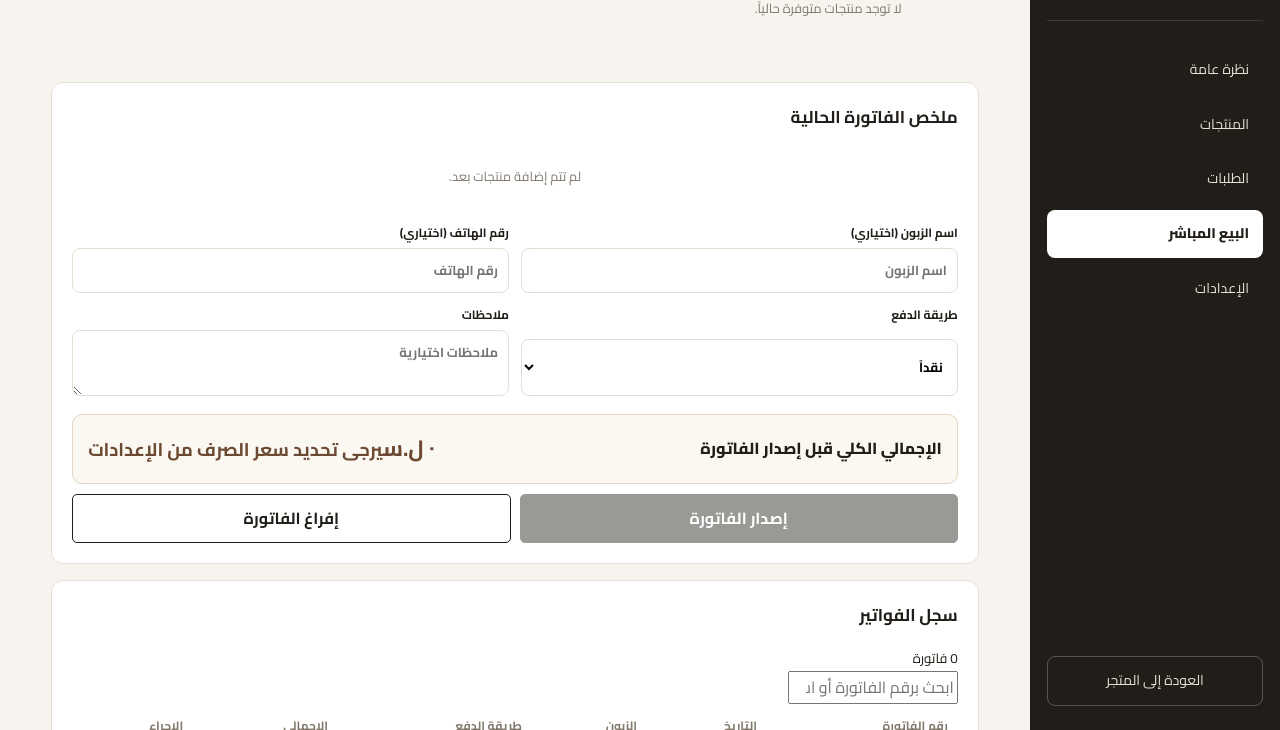
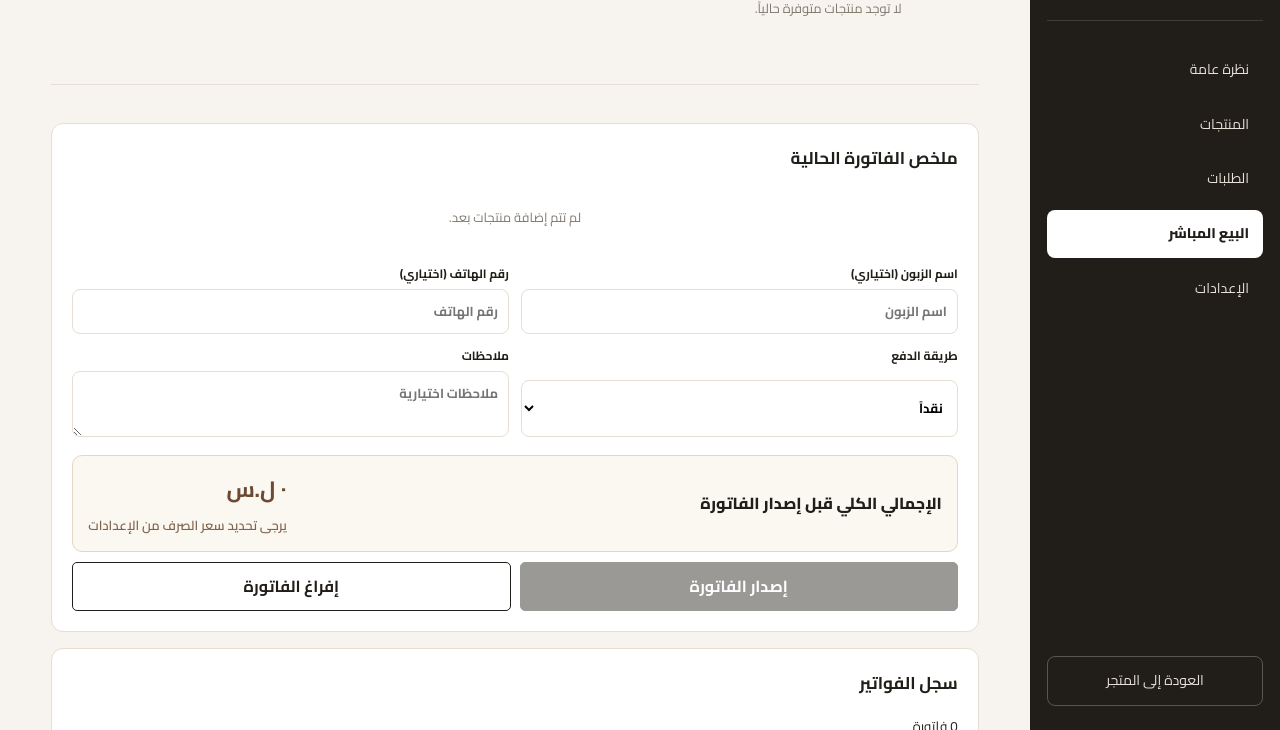
Before and after one commit to Abo7na/Bakery-Store, a plain HTML site: page admin/sales.html in a window 1280 px wide. Shown: the part 70-800 px from the top of the page. Drawn offline with Linux system fonts and the light colour scheme.

Commit message:
Separate invoice panel and style dual-currency totals

```diff
--- a/css/admin/sales.css
+++ b/css/admin/sales.css
@@ -1,3 +1,6 @@
+.sales-products-section{display:block!important;margin:0 0 38px!important;padding:0 0 32px!important;border-bottom:1px solid #e8dfd4}
+.sale-summary-total strong small,.sale-total strong small{display:block;margin-top:5px;font-size:13px;font-weight:600;color:#80634b}
+.invoice-paper td small,.invoice-paper .invoice-totals small,.invoice-table small{font-size:10px;color:#80634b}
 .sales-products-section{margin-bottom:30px}
 .sale-stock{display:block;margin-top:3px}
 .sale-summary-total{display:flex;justify-content:space-between;align-items:center;gap:12px;margin-top:14px;padding:13px 14px;border-radius:10px;background:#ead9c2;color:#211d18;font-weight:800}
```
